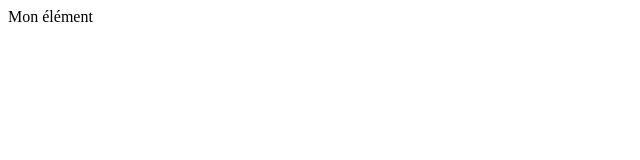
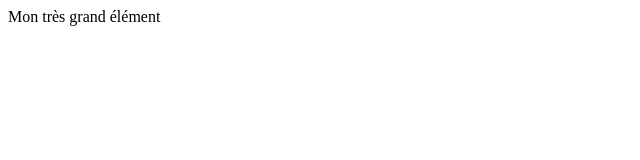
Before and after one commit to ipante/exemple_d3, a plain HTML site: page index.html in a window 1280 px wide. Shown: the full height of the page, 0-640 px from the left. Drawn offline with Linux system fonts and the light colour scheme.

Commit message:
Update index.html

```diff
--- a/index.html
+++ b/index.html
@@ -7,6 +7,6 @@
     <title>Ma première visualisation d3.js</title>
 </head>
 <body>
-    <div>Mon élément</div>
+    <div>Mon très grand élément</div>
 </body>
 </html>
```
